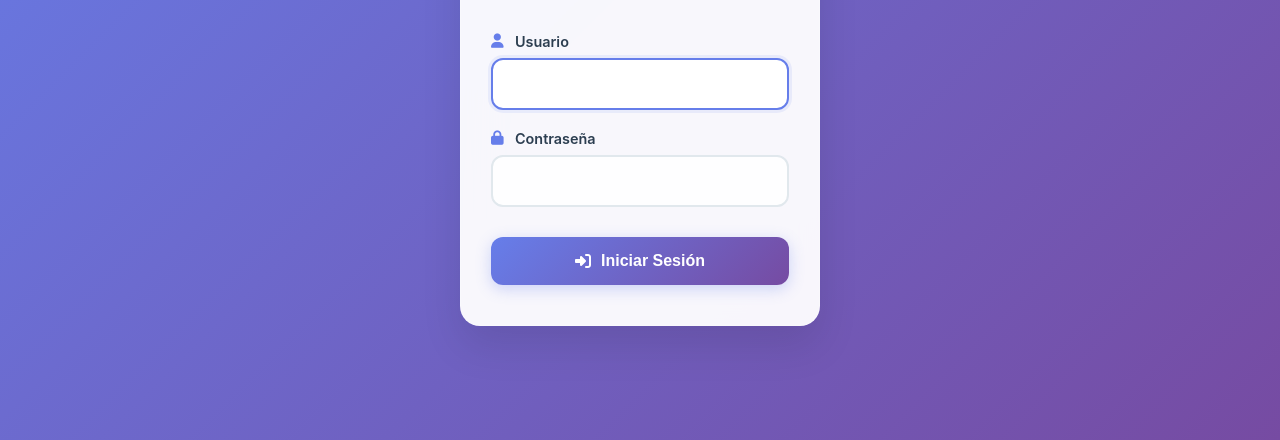
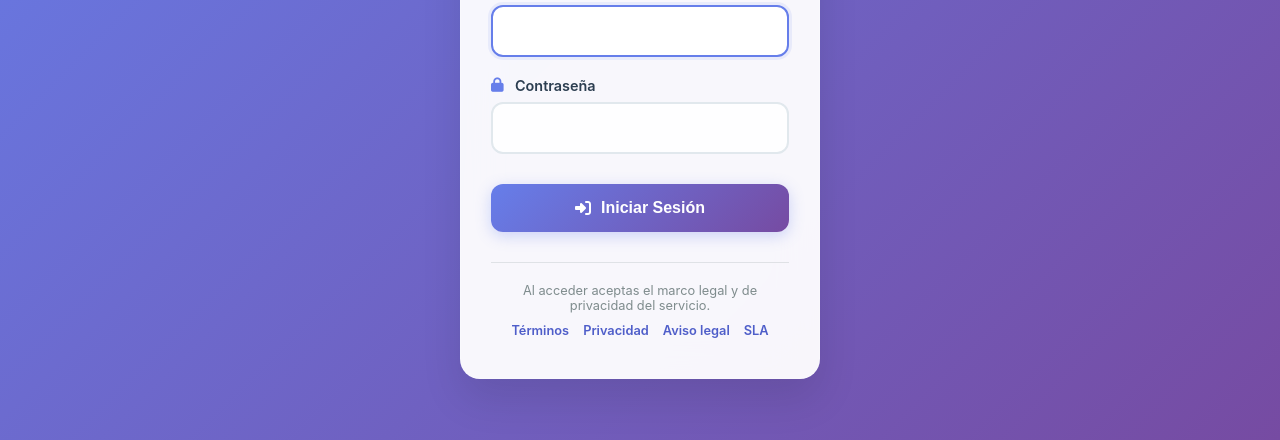
Before and after one commit to thecossa12/Partidos, a website: page login.html in a window 1280 px wide. Shown: the part 360-800 px from the top of the page. Drawn offline with Linux system fonts and the light colour scheme.

Commit message:
mas cambios legales

```diff
--- a/login.css
+++ b/login.css
@@ -263,6 +263,25 @@ body {
     margin-bottom: 10px;
 }
 
+.legal-links {
+    display: flex;
+    flex-wrap: wrap;
+    justify-content: center;
+    gap: 10px 14px;
+}
+
+.legal-links a {
+    color: #4f5ec9;
+    font-size: 0.8rem;
+    font-weight: 600;
+    text-decoration: none;
+}
+
+.legal-links a:hover,
+.legal-links a:focus-visible {
+    text-decoration: underline;
+}
+
 .demo-info {
     background: rgba(102, 126, 234, 0.1);
     padding: 10px;
--- a/login.html
+++ b/login.html
@@ -51,6 +51,16 @@
                     <span id="loginCooldownText"></span>
                 </div>
             </form>
+
+            <div class="login-footer" aria-label="Información legal">
+                <p>Al acceder aceptas el marco legal y de privacidad del servicio.</p>
+                <div class="legal-links">
+                    <a href="terminos-servicio.html" target="_blank" rel="noopener noreferrer">Términos</a>
+                    <a href="privacidad.html" target="_blank" rel="noopener noreferrer">Privacidad</a>
+                    <a href="aviso-legal.html" target="_blank" rel="noopener noreferrer">Aviso legal</a>
+                    <a href="sla-soporte.html" target="_blank" rel="noopener noreferrer">SLA</a>
+                </div>
+            </div>
         </div>
     </div>
 
--- a/server.js
+++ b/server.js
@@ -11,6 +11,7 @@ const { connectDB } = require('./db');
 require('dotenv').config();
 
 const app = express();
+app.disable('x-powered-by');
 const PORT = process.env.PORT || 3000;
 const JWT_SECRET = process.env.JWT_SECRET || 'dev-insecure-jwt-secret-change-me';
 const JWT_EXPIRES_IN = process.env.JWT_EXPIRES_IN || '8h';
@@ -428,7 +429,9 @@ app.use(helmet({
         directives: {
             defaultSrc: ["'self'"],
             scriptSrc: ["'self'", "'unsafe-inline'"],
-            styleSrc: ["'self'", "'unsafe-inline'"],
+            styleSrc: ["'self'", "'unsafe-inline'", 'https://cdnjs.cloudflare.com'],
+            styleSrcElem: ["'self'", "'unsafe-inline'", 'https://cdnjs.cloudflare.com'],
+            fontSrc: ["'self'", 'data:', 'https://cdnjs.cloudflare.com'],
             imgSrc: ["'self'", 'data:'],
             connectSrc: ["'self'"],
             frameAncestors: ["'none'"],
```
